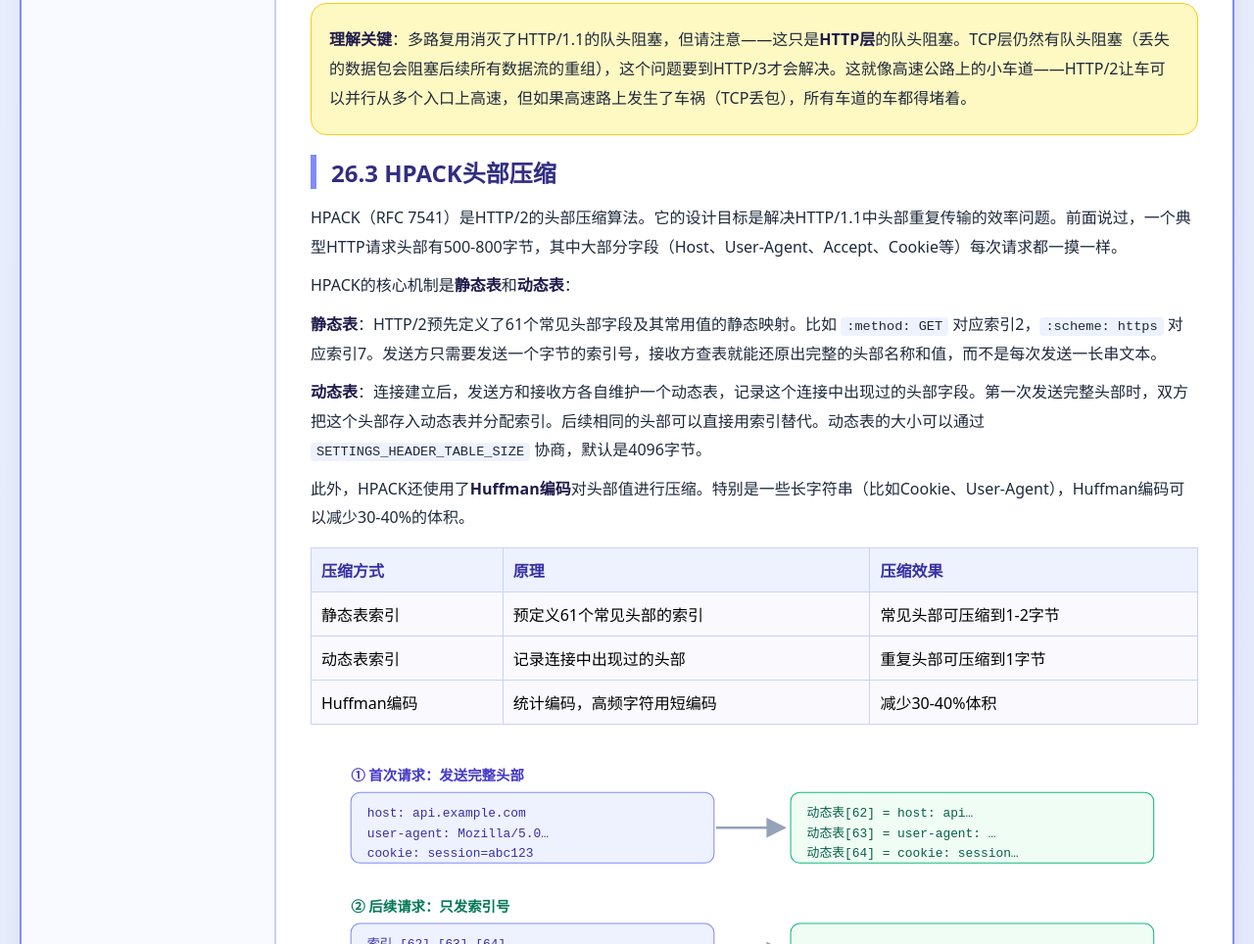
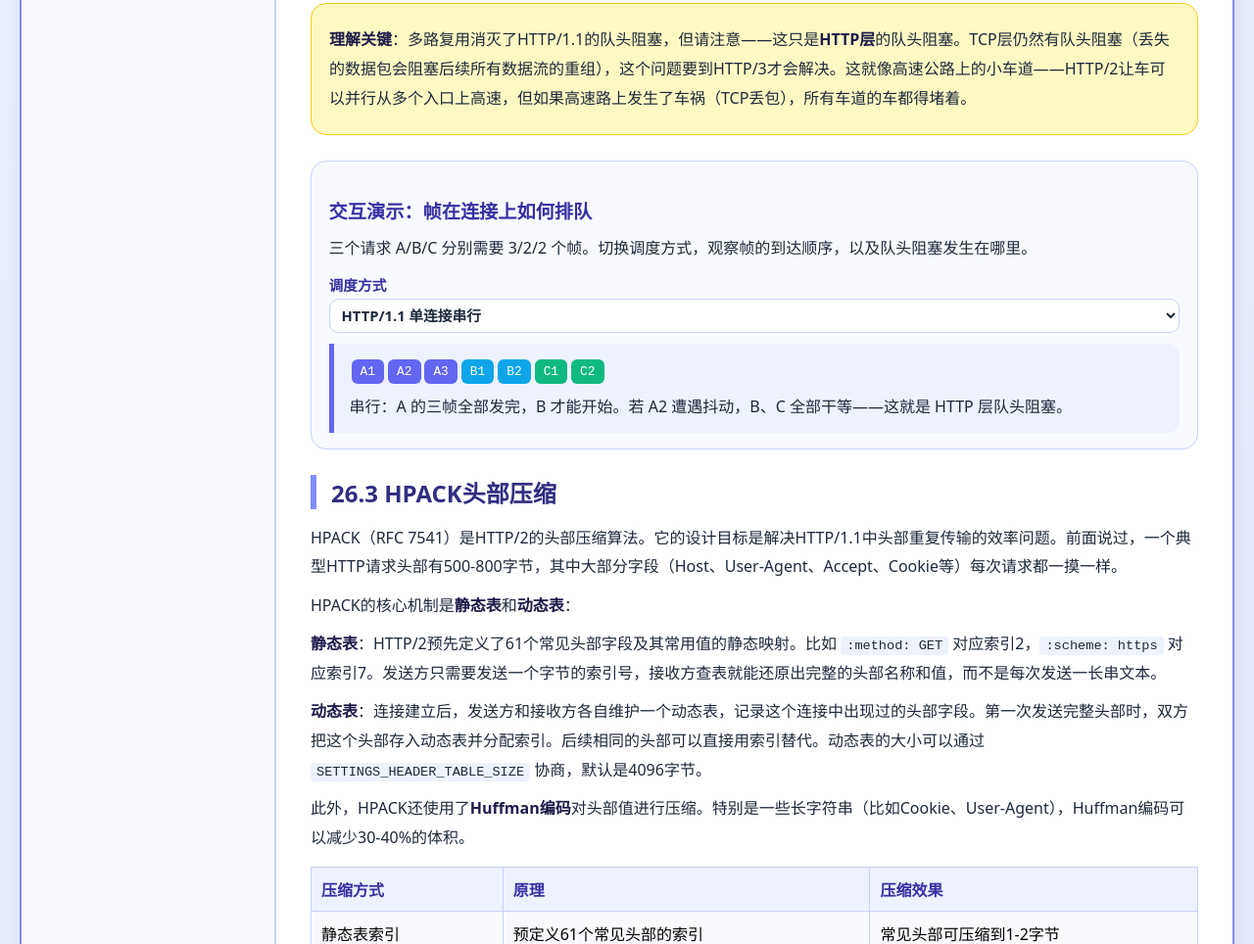
Before and after one commit to 1998x-stack/HTTP-protocol-tutorial, a plain HTML site: page 26.html in a window 1280 px wide. Shown: the part 2459-3423 px from the top of the page at 98% size. Drawn offline with Linux system fonts and the light colour scheme.

Commit message:
feat(http-tutorial): 第26章新增 HTTP/2 帧调度交互演示

```diff
--- a/26.html
+++ b/26.html
@@ -274,6 +274,21 @@
           <p><strong>理解关键</strong>：多路复用消灭了HTTP/1.1的队头阻塞，但请注意——这只是<strong>HTTP层</strong>的队头阻塞。TCP层仍然有队头阻塞（丢失的数据包会阻塞后续所有数据流的重组），这个问题要到HTTP/3才会解决。这就像高速公路上的小车道——HTTP/2让车可以并行从多个入口上高速，但如果高速路上发生了车祸（TCP丢包），所有车道的车都得堵着。</p>
         </div>
 
+        <section class="simulator" aria-labelledby="sim-ch26-title">
+          <h3 id="sim-ch26-title">交互演示：帧在连接上如何排队</h3>
+          <p>三个请求 A/B/C 分别需要 3/2/2 个帧。切换调度方式，观察帧的到达顺序，以及队头阻塞发生在哪里。</p>
+          <div class="sim-controls">
+            <label>调度方式
+              <select data-sim="mode">
+                <option value="h1" selected>HTTP/1.1 单连接串行</option>
+                <option value="h2">HTTP/2 单连接多路复用</option>
+                <option value="h1x">HTTP/1.1 多连接（A/B/C 各一条）</option>
+              </select>
+            </label>
+          </div>
+          <output class="sim-out" data-sim-out aria-live="polite"></output>
+        </section>
+
         <h2>26.3 HPACK头部压缩</h2>
 
         <p>HPACK（RFC 7541）是HTTP/2的头部压缩算法。它的设计目标是解决HTTP/1.1中头部重复传输的效率问题。前面说过，一个典型HTTP请求头部有500-800字节，其中大部分字段（Host、User-Agent、Accept、Cookie等）每次请求都一摸一样。</p>
@@ -442,6 +457,37 @@ WINDOW_UPDATE: stream_id=3, increment=16384</code></pre>
       btn.textContent = open ? '显示答案' : '收起答案';
     });
   })();
+
+  (function () {
+    var box = document.querySelector('.simulator');
+    if (!box) return;
+    var out = box.querySelector('[data-sim-out]');
+    var sel = box.querySelector('[data-sim="mode"]');
+    var COLOR = { A: '#6366f1', B: '#0ea5e9', C: '#10b981' };
+    var SEQ = {
+      h1: [['A1', 'A2', 'A3', 'B1', 'B2', 'C1', 'C2'], {},
+        '串行：A 的三帧全部发完，B 才能开始。若 A2 遭遇抖动，B、C 全部干等——这就是 HTTP 层队头阻塞。'],
+      h2: [['A1', 'B1', 'C1', 'A2', 'B2', 'C2', 'A3'], {},
+        '多路复用：三个流的帧在同一条连接上轮流发送，某个流变慢不会阻塞其他流。'],
+      h1x: [['A1', 'A2', 'A3', '*', 'B1', 'B2', '*', 'C1', 'C2'], {},
+        '浏览器对同一域名开多条并行连接：A/B/C 各占一条，互不等待；但每域名连接数有限（常见 6 条），且每条都要单独建连。']
+    };
+    function chip(name) {
+      if (name === '*') return '<span style="color:#94a3b8">｜</span>';
+      var c = COLOR[name.charAt(0)] || '#64748b';
+      return '<span style="display:inline-block;min-width:2.1rem;text-align:center;background:' + c
+        + ';color:#fff;border-radius:6px;padding:.1rem .35rem;margin:.12rem;font-family:\'JetBrains Mono\',monospace;font-size:.8rem">'
+        + name + '</span>';
+    }
+    function render() {
+      var s = SEQ[sel.value];
+      if (!s) { out.textContent = '未收录'; return; }
+      out.innerHTML = '<div>' + s[0].map(chip).join('') + '</div>'
+        + '<div style="margin-top:.5rem">' + s[2] + '</div>';
+    }
+    sel.addEventListener('change', render);
+    render();
+  })();
 </script>
 </body>
 </html>
```
